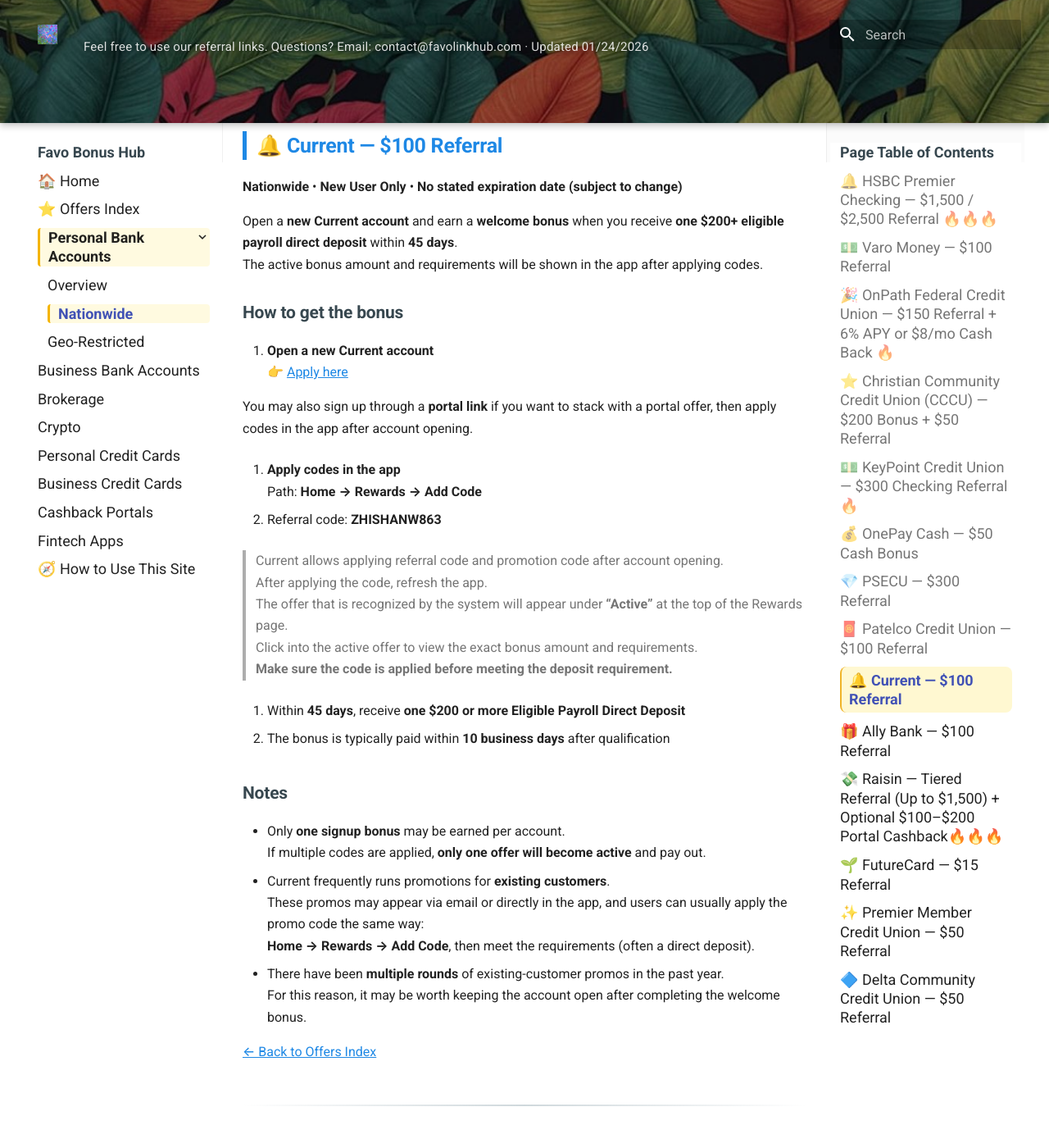
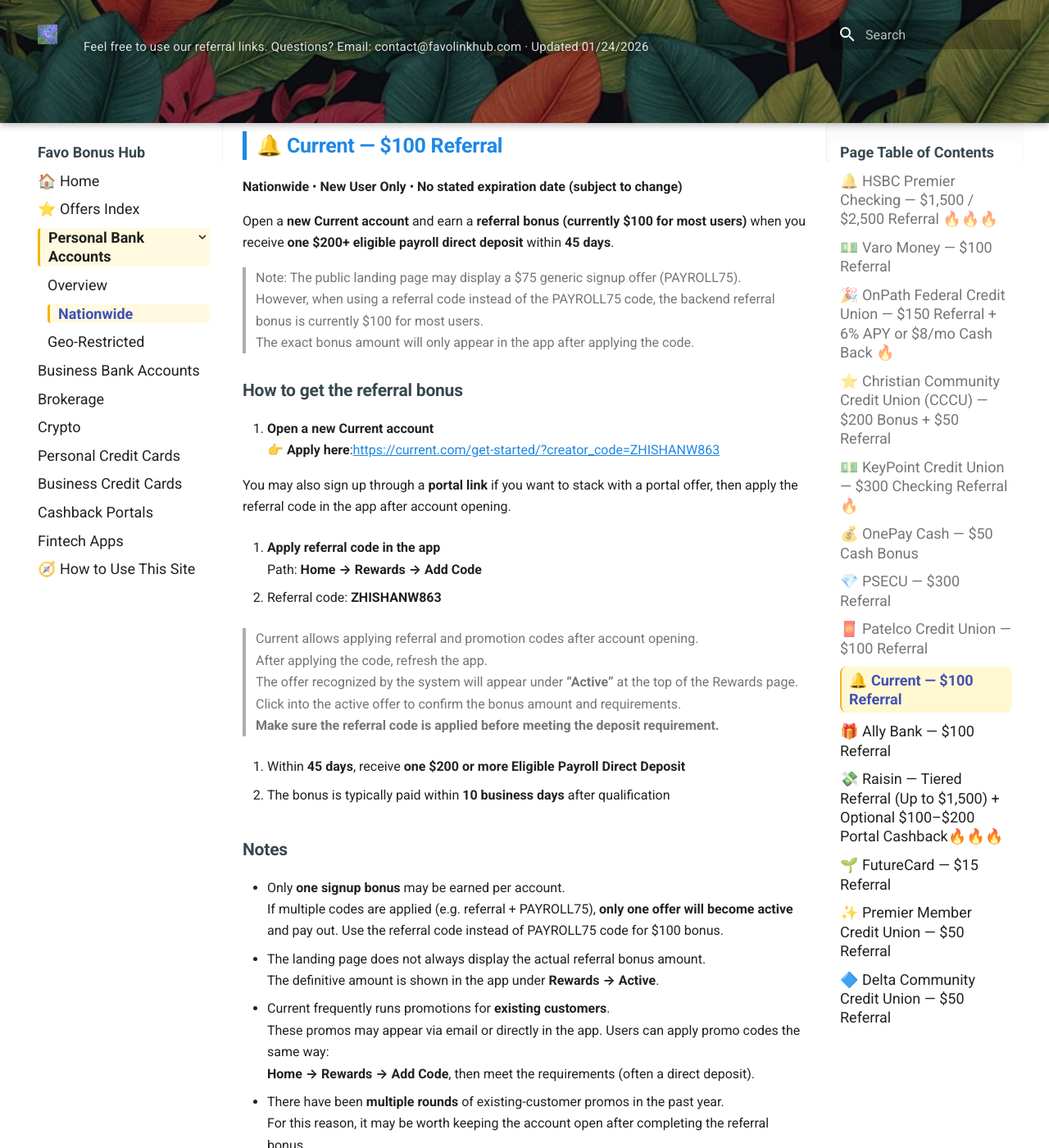
Before and after one commit to whispersofzephyr/favolinkhub-site, an MkDocs documentation site: the page built from docs/personal-bank-nationwide.md, in a window 1280 px wide and 1400 px high, scrolled down 13967 px. Shown: the whole window at 82% size. Built offline with MkDocs 1.6.1 and Material for MkDocs 9.7.7, drawn with Linux system fonts in a browser that asks for light colours.

Commit message:
Update personal-bank-nationwide.md

```diff
--- a/docs/personal-bank-nationwide.md
+++ b/docs/personal-bank-nationwide.md
@@ -501,40 +501,45 @@ After completing the checking requirements above, you can earn an **additional $
 ## 🔔 Current — $100 Referral
 **Nationwide** • **New User Only** • **No stated expiration date (subject to change)**
 
-Open a **new Current account** and earn a **welcome bonus** when you receive **one $200+ eligible payroll direct deposit** within **45 days**.
-The active bonus amount and requirements will be shown in the app after applying codes.
+Open a **new Current account** and earn a **referral bonus (currently $100 for most users)** when you receive **one $200+ eligible payroll direct deposit** within **45 days**.
 
-### How to get the bonus
+> Note: The public landing page may display a $75 generic signup offer (PAYROLL75).
+> However, when using a referral code instead of the PAYROLL75 code, the backend referral bonus is currently $100 for most users.
+> The exact bonus amount will only appear in the app after applying the code.
+
+### How to get the referral bonus
 
 1. **Open a new Current account**
-   👉 [Apply here](https://current.com/get-started/?creator_code=ZHISHANW863)
+   👉 **Apply here**:[https://current.com/get-started/?creator_code=ZHISHANW863](https://current.com/get-started/?creator_code=ZHISHANW863)
 
-   You may also sign up through a **portal link** if you want to stack with a portal offer, then apply codes in the app after account opening.
+   You may also sign up through a **portal link** if you want to stack with a portal offer, then apply the referral code in the app after account opening.
 
-2. **Apply codes in the app**
+2. **Apply referral code in the app**
    Path: **Home → Rewards → Add Code**
 
    - Referral code: **ZHISHANW863**
 
-   > Current allows applying referral code and promotion code after account opening.
+   > Current allows applying referral and promotion codes after account opening.
    > After applying the code, refresh the app.
-   > The offer that is recognized by the system will appear under **“Active”** at the top of the Rewards page.
-   > Click into the active offer to view the exact bonus amount and requirements.
-   > **Make sure the code is applied before meeting the deposit requirement.**
+   > The offer recognized by the system will appear under **“Active”** at the top of the Rewards page.
+   > Click into the active offer to confirm the bonus amount and requirements.
+   > **Make sure the referral code is applied before meeting the deposit requirement.**
 
 3. Within **45 days**, receive **one $200 or more Eligible Payroll Direct Deposit**
 
-5. The bonus is typically paid within **10 business days** after qualification
+4. The bonus is typically paid within **10 business days** after qualification
 
 ### Notes
 
 - Only **one signup bonus** may be earned per account.
-  If multiple codes are applied, **only one offer will become active** and pay out.
+  If multiple codes are applied (e.g. referral + PAYROLL75), **only one offer will become active** and pay out. Use the referral code instead of PAYROLL75 code for $100 bonus.
+- The landing page does not always display the actual referral bonus amount.
+  The definitive amount is shown in the app under **Rewards → Active**.
 - Current frequently runs promotions for **existing customers**.
-  These promos may appear via email or directly in the app, and users can usually apply the promo code the same way:
+  These promos may appear via email or directly in the app. Users can apply promo codes the same way:
   **Home → Rewards → Add Code**, then meet the requirements (often a direct deposit).
 - There have been **multiple rounds** of existing-customer promos in the past year.
-  For this reason, it may be worth keeping the account open after completing the welcome bonus.
+  For this reason, it may be worth keeping the account open after completing the referral bonus.
 
 --8<-- "snippets/back-to-list.md"
 
```
